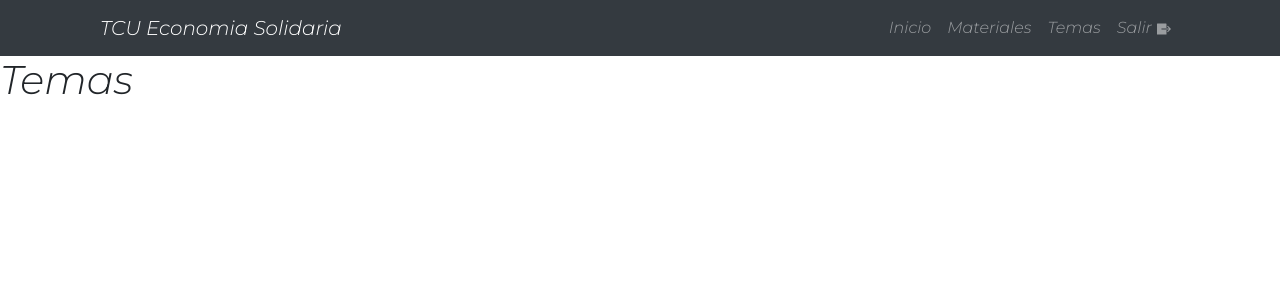
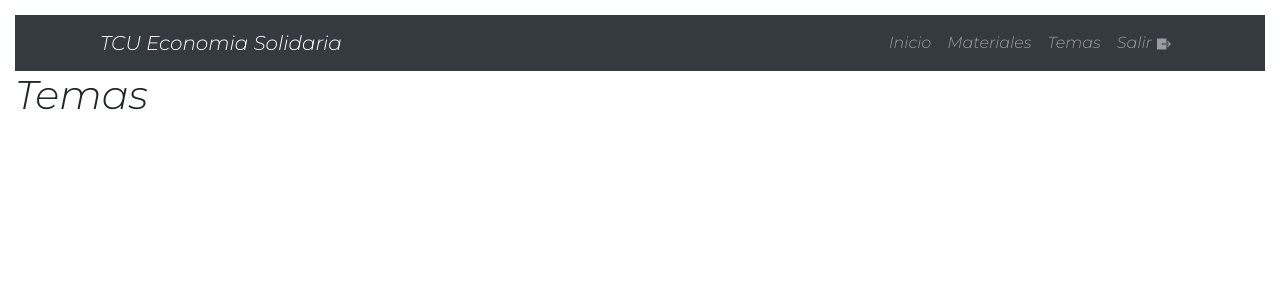
Before and after one commit to r2montero/webapp-tcu532-ucr-react.client, a React (Create React App) app: page /temas in a window 1280 px wide. Shown: the top 300 px of the page. Built offline with nearby package versions, Linux system fonts and the light colour scheme.

Commit message:
Structural changes

```diff
--- a/src/App.css
+++ b/src/App.css
@@ -4,3 +4,7 @@
   padding: 0;
   font-family: 'Montserrat', sans-serif;
 }
+
+body {
+  padding: 15px;
+}
--- a/src/App.js
+++ b/src/App.js
@@ -1,22 +1,33 @@
+// import 'bootstrap/dist/css/bootstrap.min.css'
+// import "./App.css";
+// import { BrowserRouter as Router, Route } from "react-router-dom";
+// import Navbar from "./components/navigation/Navbar";
+// import Materiales from "./components/pages/Infografias";
+// import Home from "./components/pages/Inicio";
+// import Temas from "./components/pages/Temas";
+
+
+// function App() {
+//   return (
+//     <Router>
+//       <Navbar />
+
+//       <Route path="/" exact component={Home} />
+//       <Route path="/materiales" component={Materiales} />
+//       <Route path="/temas" component={Temas}/>
+//     </Router>
+//   );
+// }
+
+// export default App;
+
+import React from 'react'
+import { AppRouter } from './routes/AppRouter'
 import 'bootstrap/dist/css/bootstrap.min.css'
 import "./App.css";
-import { BrowserRouter as Router, Route } from "react-router-dom";
-import Navbar from "./components/Navigation/Navbar";
-import Materiales from "./components/Pages/Infografias";
-import Home from "./components/Pages/Inicio";
-import Temas from "./components/Pages/Temas";
 
-
-function App() {
+export const App = () => {
   return (
-    <Router>
-      <Navbar />
-
-      <Route path="/" exact component={Home} />
-      <Route path="/materiales" component={Materiales} />
-      <Route path="/temas" component={Temas}/>
-    </Router>
-  );
+    <AppRouter />
+  )
 }
-
-export default App;
--- a/src/components/Navigation/Navbar.js
+++ b/src/components/Navigation/Navbar.js
@@ -1,8 +1,8 @@
-import Reac, { Component } from "react";
+import React, { Component } from "react";
 import { Link } from "react-router-dom";
 import {IoExitSharp} from 'react-icons/io5';
 
-class Navigation extends Component {
+class Navbar extends Component {
   render() {
     return (
       <nav className="navbar navbar-expand-lg navbar-dark bg-dark">
@@ -46,4 +46,4 @@ class Navigation extends Component {
   }
 }
 
-export default Navigation;
+export default Navbar;
--- a/src/components/Pages/Infografias.js
+++ b/src/components/Pages/Infografias.js
@@ -39,7 +39,7 @@ const data = [
   },
 ];
 
-class Infografia extends Component {
+class Infografias extends Component {
   state = {
     data: data,
   };
@@ -47,7 +47,7 @@ class Infografia extends Component {
   render() {
     return (
       <>
-          <h1>Materiales</h1>
+        <h1>Materiales</h1>
         <Container>
           <br />
           <div>
@@ -92,4 +92,4 @@ class Infografia extends Component {
   }
 }
 
-export default Infografia;
+export default Infografias;
--- /dev/null
+++ b/src/components/auth/LoginScreen.js
@@ -0,0 +1,9 @@
+import React from 'react'
+
+export const LoginScreen = () => {
+    return (
+        <>
+          <h1>Login</h1>
+        </>
+    )
+}
--- a/src/index.js
+++ b/src/index.js
@@ -1,6 +1,6 @@
 import React from "react";
 import ReactDOM from "react-dom";
+import { App } from "./App";
 import "./index.css";
-import App from "./App";
 
 ReactDOM.render(<App />, document.getElementById("root"));
--- /dev/null
+++ b/src/routes/AppRouter.js
@@ -0,0 +1,21 @@
+import React from 'react';
+import {
+    BrowserRouter as Router,
+    Switch,
+    Route,
+} from "react-router-dom";
+import { LoginScreen } from '../components/auth/LoginScreen';
+import { DashboardRouter } from './DashboardRouter';
+
+export const AppRouter = () => {
+    return (
+        <Router>
+            <div>
+                <Switch>
+                    <Route exact path='/login' component={LoginScreen} />
+                    <Route path='/' component={DashboardRouter} />
+                </Switch>
+            </div>
+        </Router>
+    )
+}
--- /dev/null
+++ b/src/routes/DashboardRouter.js
@@ -0,0 +1,24 @@
+import React from 'react';
+import { Switch, Route, Redirect } from "react-router-dom";
+import Navbar from '../components/navigation/Navbar';
+import Infografias from "../components/pages/Infografias";
+import Home from "../components/pages/Inicio";
+import Temas from "../components/pages/Temas";
+
+export const DashboardRouter = () => {
+    return (
+        <>
+            <Navbar />
+
+            <div>
+                <Switch>
+                    <Route exact path="/" component={Home} />
+                    <Route path="/materiales" component={Infografias} />
+                    <Route path="/temas" component={Temas} />
+
+                    <Redirect to="/" />
+                </Switch>
+            </div>
+        </>
+    )
+}
```
